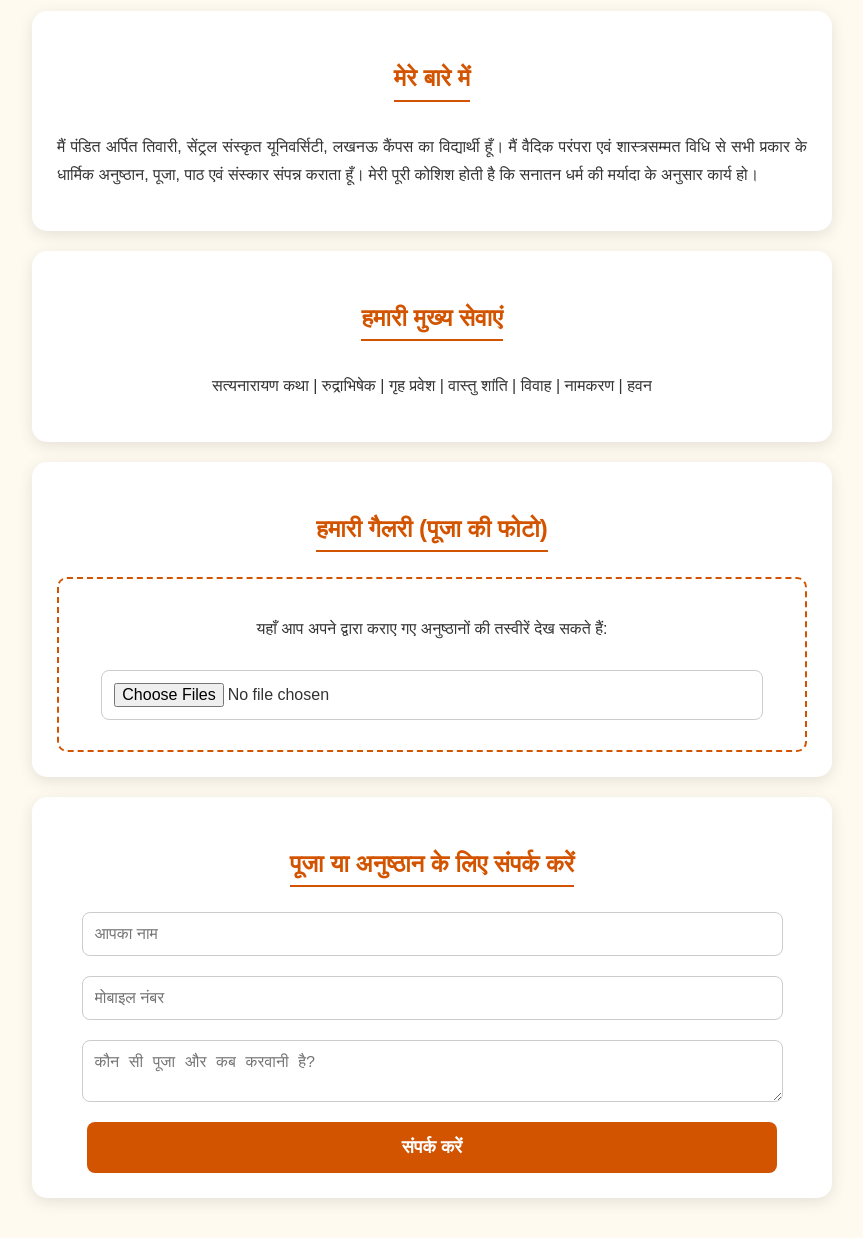
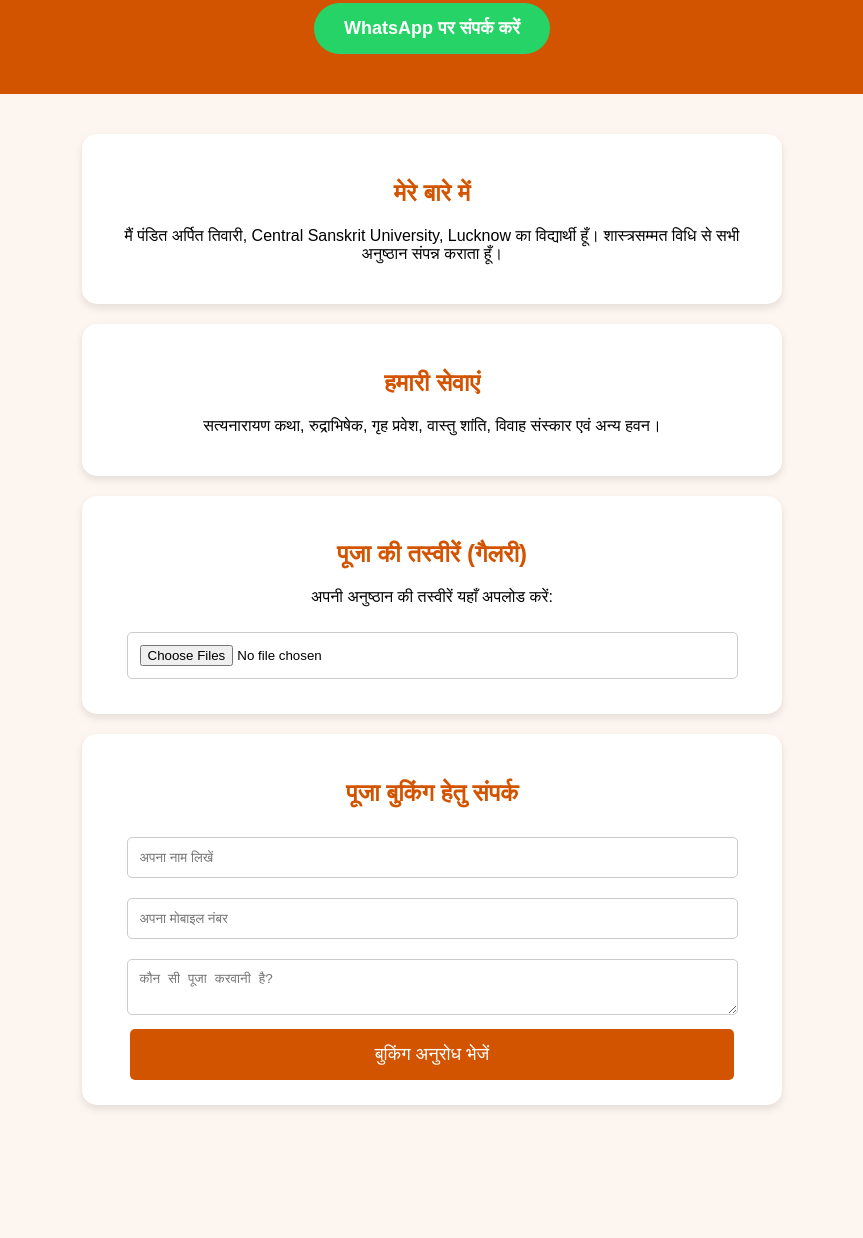
Before and after one commit to arpittiwa38-ai/pandit-arpit-tiwari-vedik-puja, a plain HTML site: page index.html in a window 1280 px wide. Shown: the part 365-1603 px from the top of the page, without its empty margins (208-1071 px from the left). After the commit the page ends 1510 px from the top, so only its background shows below. Drawn offline with Linux system fonts and the light colour scheme.

Commit message:
Update index.html

```diff
--- a/index.html
+++ b/index.html
@@ -2,71 +2,56 @@
 <html lang="hi">
 <head>
     <meta charset="UTF-8">
-    <meta name="viewport" content="width=device-width, initial-scale=1.0">
-    <title>पंडित अर्पित तिवारी - वैदिक अनुष्ठान</title>
+    <title>पंडित अर्पित तिवारी - आधिकारिक वेबसाइट</title>
     <style>
-        :root { --primary-color: #d35400; }
-        body { font-family: 'Arial', sans-serif; margin: 0; background-color: #fffaf0; line-height: 1.8; color: #333; }
-        .hero { background: linear-gradient(rgba(0,0,0,0.7), rgba(0,0,0,0.7)), #d35400; padding: 40px 20px; text-align: center; color: white; }
-
-        /* आपकी फोटो का स्टाइल */
-        .profile-photo { width: 150px; height: 150px; border-radius: 50%; border: 5px solid white; margin-bottom: 15px; object-fit: cover; }
-
-        .container { max-width: 800px; margin: auto; padding: 20px; }
-        .card { background: white; padding: 25px; margin-bottom: 20px; border-radius: 15px; box-shadow: 0 4px 15px rgba(0,0,0,0.1); text-align: center; }
-        h2 { color: var(--primary-color); border-bottom: 2px solid var(--primary-color); display: inline-block; margin-bottom: 15px; }
-        .btn { display: inline-block; padding: 15px 30px; background: #25d366; color: white; text-decoration: none; border-radius: 50px; font-weight: bold; margin-top: 15px; font-size: 18px; }
-        .upload-area { border: 2px dashed var(--primary-color); padding: 20px; border-radius: 10px; margin-top: 10px; }
-        input, textarea { width: 90%; padding: 12px; margin: 10px 0; border: 1px solid #ccc; border-radius: 8px; font-size: 16px; }
-        .submit-btn { background: var(--primary-color); color: white; border: none; padding: 15px; width: 92%; cursor: pointer; border-radius: 8px; font-size: 18px; font-weight: bold; }
+        body { font-family: 'Arial', sans-serif; background-color: #fdf6f0; margin: 0; padding: 0; text-align: center; }
+        .header { background: #d35400; color: white; padding: 40px; }
+        .profile-img { width: 180px; height: 180px; border-radius: 50%; border: 5px solid #fff; margin-bottom: 10px; object-fit: cover; }
+        .container { max-width: 700px; margin: auto; padding: 20px; }
+        .section { background: white; padding: 25px; margin: 20px 0; border-radius: 15px; box-shadow: 0 4px 8px rgba(0,0,0,0.1); }
+        h2 { color: #d35400; }
+        .btn { display: inline-block; padding: 15px 30px; background: #25d366; color: white; text-decoration: none; border-radius: 30px; font-weight: bold; margin-top: 10px; font-size: 18px; }
+        input, textarea { width: 90%; padding: 12px; margin: 10px 0; border: 1px solid #ccc; border-radius: 5px; }
+        button { background: #d35400; color: white; border: none; padding: 15px; width: 93%; border-radius: 5px; cursor: pointer; font-size: 18px; }
     </style>
 </head>
 <body>
 
-<div class="hero">
-    <!-- यहाँ अपनी फोटो लगाएँ -->
-    <img src="YOUR_PHOTO_LINK_HERE" alt="पंडित अर्पित तिवारी" class="profile-photo">
+<div class="header">
+    <!-- यहाँ अपनी फोटो का लिंक लगाएं -->
+    <img src="https://via.placeholder.com/180" alt="पंडित अर्पित तिवारी" class="profile-img">
     <h1>पंडित अर्पित तिवारी</h1>
     <p>वैदिक पूजा, पाठ, कथा एवं धार्मिक संस्कार</p>
-    <a href="https://wa.me/919118991503?text=नमस्ते पंडित जी, मुझे पूजा के संबंध में जानकारी चाहिए।" class="btn">WhatsApp पर अभी बात करें</a>
+    <a href="https://wa.me/919118991503?text=नमस्ते पंडित जी, मुझे पूजा के बारे में बात करनी है।" class="btn">WhatsApp पर संपर्क करें</a>
 </div>
 
 <div class="container">
-    <div class="card">
+    <div class="section">
         <h2>मेरे बारे में</h2>
-        <p style="text-align: justify;">मैं पंडित अर्पित तिवारी, सेंट्रल संस्कृत यूनिवर्सिटी, लखनऊ कैंपस का विद्यार्थी हूँ। मैं वैदिक परंपरा एवं शास्त्रसम्मत विधि से सभी प्रकार के धार्मिक अनुष्ठान, पूजा, पाठ एवं संस्कार संपन्न कराता हूँ। मेरी पूरी कोशिश होती है कि सनातन धर्म की मर्यादा के अनुसार कार्य हो।</p>
+        <p>मैं पंडित अर्पित तिवारी, Central Sanskrit University, Lucknow का विद्यार्थी हूँ। शास्त्रसम्मत विधि से सभी अनुष्ठान संपन्न कराता हूँ।</p>
     </div>
 
-    <div class="card">
-        <h2>हमारी मुख्य सेवाएं</h2>
-        <p>सत्यनारायण कथा | रुद्राभिषेक | गृह प्रवेश | वास्तु शांति | विवाह | नामकरण | हवन</p>
+    <div class="section">
+        <h2>हमारी सेवाएं</h2>
+        <p>सत्यनारायण कथा, रुद्राभिषेक, गृह प्रवेश, वास्तु शांति, विवाह संस्कार एवं अन्य हवन।</p>
     </div>
 
-    <div class="card">
-        <h2>हमारी गैलरी (पूजा की फोटो)</h2>
-        <div class="upload-area">
-            <p>यहाँ आप अपने द्वारा कराए गए अनुष्ठानों की तस्वीरें देख सकते हैं:</p>
-            <input type="file" multiple accept="image/*">
-        </div>
+    <div class="section">
+        <h2>पूजा की तस्वीरें (गैलरी)</h2>
+        <p>अपनी अनुष्ठान की तस्वीरें यहाँ अपलोड करें:</p>
+        <input type="file" multiple>
     </div>
 
-    <div class="card">
-        <h2>पूजा या अनुष्ठान के लिए संपर्क करें</h2>
-        <form id="bookingForm">
-            <input type="text" placeholder="आपका नाम" required>
-            <input type="tel" placeholder="मोबाइल नंबर" required>
-            <textarea placeholder="कौन सी पूजा और कब करवानी है?" required></textarea>
-            <button type="submit" class="submit-btn">संपर्क करें</button>
+    <div class="section">
+        <h2>पूजा बुकिंग हेतु संपर्क</h2>
+        <form>
+            <input type="text" placeholder="अपना नाम लिखें" required>
+            <input type="text" placeholder="अपना मोबाइल नंबर" required>
+            <textarea placeholder="कौन सी पूजा करवानी है?"></textarea>
+            <button type="submit">बुकिंग अनुरोध भेजें</button>
         </form>
     </div>
 </div>
 
-<script>
-    document.getElementById('bookingForm').onsubmit = function(e) {
-        e.preventDefault();
-        alert("धन्यवाद! आपका संदेश मिल गया है। हम जल्द ही आपसे संपर्क करेंगे।");
-    };
-</script>
-
 </body>
 </html>
```
